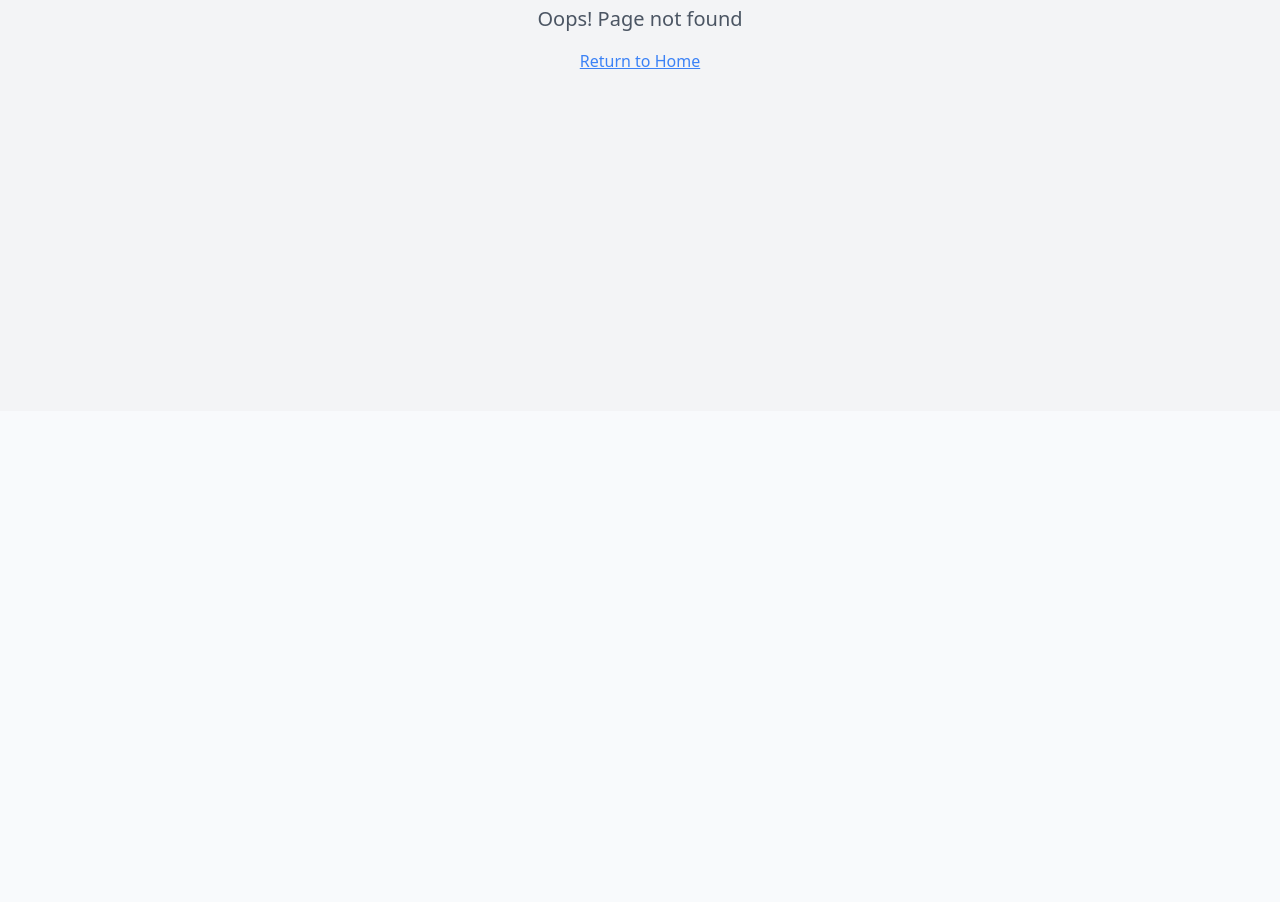
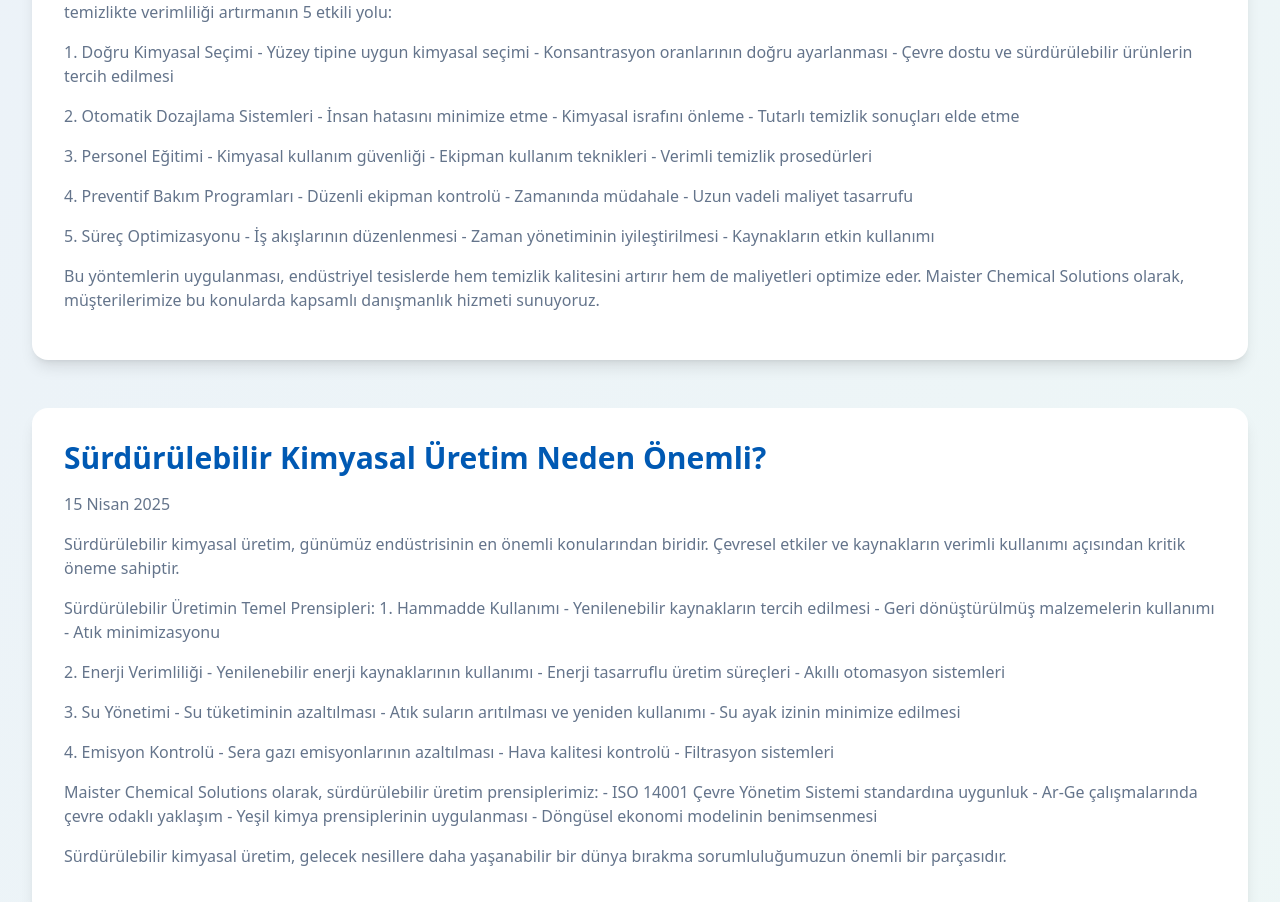
Before and after one commit to tivaxtr/maister-chemical-solutions-b2b, a React (Vite) app: page /blog in a window 1280 px wide. Before the commit this address had no page. Shown: the part 389-1291 px from the top of the page. Before the commit the page ends 800 px from the top, so only its background shows below. Built offline with nearby package versions, Linux system fonts and the light colour scheme.

Commit message:
feat: Add blog page and linking
Adds a new blog page and links to it from the main page, including full blog post content.

```diff
--- a/src/App.tsx
+++ b/src/App.tsx
@@ -6,6 +6,7 @@ import { QueryClient, QueryClientProvider } from "@tanstack/react-query";
 import { BrowserRouter, Routes, Route } from "react-router-dom";
 import Index from "./pages/Index";
 import About from "./pages/About";
+import Blog from "./pages/Blog";
 import CustomProducts from "./pages/CustomProducts";
 import EfficiencyProjects from "./pages/EfficiencyProjects";
 import PrivateLabel from "./pages/PrivateLabel";
@@ -24,12 +25,12 @@ const App = () => (
         <Routes>
           <Route path="/" element={<Index />} />
           <Route path="/about" element={<About />} />
+          <Route path="/blog" element={<Blog />} />
           <Route path="/custom-products" element={<CustomProducts />} />
           <Route path="/efficiency-projects" element={<EfficiencyProjects />} />
           <Route path="/private-label" element={<PrivateLabel />} />
           <Route path="/raw-materials" element={<RawMaterials />} />
           <Route path="/contact" element={<Contact />} />
-          {/* ADD ALL CUSTOM ROUTES ABOVE THE CATCH-ALL "*" ROUTE */}
           <Route path="*" element={<NotFound />} />
         </Routes>
       </BrowserRouter>
--- a/src/components/ui/navbar.tsx
+++ b/src/components/ui/navbar.tsx
@@ -1,3 +1,4 @@
+
 import { useState } from "react";
 import { Link } from "react-router-dom";
 import { Menu, X } from "lucide-react";
@@ -21,6 +22,7 @@ const Navbar = () => {
             {[
               { to: "/", label: "Ana Sayfa" },
               { to: "/about", label: "Hakkımızda" },
+              { to: "/blog", label: "Blog" },
               { to: "/custom-products", label: "Özel Ürünler" },
               { to: "/efficiency-projects", label: "Verimlilik Projeleri" },
               { to: "/private-label", label: "Private Label" },
@@ -52,6 +54,7 @@ const Navbar = () => {
             {[
               { to: "/", label: "Ana Sayfa" },
               { to: "/about", label: "Hakkımızda" },
+              { to: "/blog", label: "Blog" },
               { to: "/custom-products", label: "Özel Ürünler" },
               { to: "/efficiency-projects", label: "Verimlilik Projeleri" },
               { to: "/private-label", label: "Private Label" },
--- /dev/null
+++ b/src/pages/Blog.tsx
@@ -0,0 +1,159 @@
+
+import React from 'react';
+import Navbar from "../components/ui/navbar";
+import Footer from "../components/layout/Footer";
+import { Link } from "react-router-dom";
+
+const Blog = () => {
+  const blogPosts = [
+    {
+      id: 1,
+      title: "Endüstriyel Temizlikte Verimlilik Artırmanın 5 Yolu",
+      date: "18 Nisan 2025",
+      excerpt: "Endüstriyel temizlik süreçlerinde verimliliği artırmak için uygulanabilecek en etkili yöntemler ve kimyasal ürün seçiminin önemi.",
+      content: `
+        Endüstriyel tesislerde temizlik süreçlerinin verimliliği, hem operasyonel maliyetler hem de üretim kalitesi açısından kritik öneme sahiptir. İşte endüstriyel temizlikte verimliliği artırmanın 5 etkili yolu:
+
+        1. Doğru Kimyasal Seçimi
+        - Yüzey tipine uygun kimyasal seçimi
+        - Konsantrasyon oranlarının doğru ayarlanması
+        - Çevre dostu ve sürdürülebilir ürünlerin tercih edilmesi
+
+        2. Otomatik Dozajlama Sistemleri
+        - İnsan hatasını minimize etme
+        - Kimyasal israfını önleme
+        - Tutarlı temizlik sonuçları elde etme
+
+        3. Personel Eğitimi
+        - Kimyasal kullanım güvenliği
+        - Ekipman kullanım teknikleri
+        - Verimli temizlik prosedürleri
+
+        4. Preventif Bakım Programları
+        - Düzenli ekipman kontrolü
+        - Zamanında müdahale
+        - Uzun vadeli maliyet tasarrufu
+
+        5. Süreç Optimizasyonu
+        - İş akışlarının düzenlenmesi
+        - Zaman yönetiminin iyileştirilmesi
+        - Kaynakların etkin kullanımı
+
+        Bu yöntemlerin uygulanması, endüstriyel tesislerde hem temizlik kalitesini artırır hem de maliyetleri optimize eder. Maister Chemical Solutions olarak, müşterilerimize bu konularda kapsamlı danışmanlık hizmeti sunuyoruz.
+      `
+    },
+    {
+      id: 2,
+      title: "Sürdürülebilir Kimyasal Üretim Neden Önemli?",
+      date: "15 Nisan 2025",
+      excerpt: "Çevre dostu kimyasal üretimin avantajları ve sürdürülebilirlik hedeflerine ulaşmada kimya sektörünün rolü.",
+      content: `
+        Sürdürülebilir kimyasal üretim, günümüz endüstrisinin en önemli konularından biridir. Çevresel etkiler ve kaynakların verimli kullanımı açısından kritik öneme sahiptir.
+
+        Sürdürülebilir Üretimin Temel Prensipleri:
+
+        1. Hammadde Kullanımı
+        - Yenilenebilir kaynakların tercih edilmesi
+        - Geri dönüştürülmüş malzemelerin kullanımı
+        - Atık minimizasyonu
+
+        2. Enerji Verimliliği
+        - Yenilenebilir enerji kaynaklarının kullanımı
+        - Enerji tasarruflu üretim süreçleri
+        - Akıllı otomasyon sistemleri
+
+        3. Su Yönetimi
+        - Su tüketiminin azaltılması
+        - Atık suların arıtılması ve yeniden kullanımı
+        - Su ayak izinin minimize edilmesi
+
+        4. Emisyon Kontrolü
+        - Sera gazı emisyonlarının azaltılması
+        - Hava kalitesi kontrolü
+        - Filtrasyon sistemleri
+
+        Maister Chemical Solutions olarak, sürdürülebilir üretim prensiplerimiz:
+        - ISO 14001 Çevre Yönetim Sistemi standardına uygunluk
+        - Ar-Ge çalışmalarında çevre odaklı yaklaşım
+        - Yeşil kimya prensiplerinin uygulanması
+        - Döngüsel ekonomi modelinin benimsenmesi
+
+        Sürdürülebilir kimyasal üretim, gelecek nesillere daha yaşanabilir bir dünya bırakma sorumluluğumuzun önemli bir parçasıdır.
+      `
+    },
+    {
+      id: 3,
+      title: "Private Label Kimyasal Ürünlerle Markanızı Nasıl Büyütürsünüz?",
+      date: "10 Nisan 2025",
+      excerpt: "Kendi markanızla kimyasal ürün satmanın avantajları ve pazarda öne çıkmak için stratejiler.",
+      content: `
+        Private label kimyasal ürünler, firmaların kendi markalarıyla pazarda yer almalarını sağlayan önemli bir iş modelidir. Bu modelin başarılı bir şekilde uygulanması için dikkat edilmesi gereken noktalar:
+
+        1. Pazar Araştırması
+        - Hedef kitlenin belirlenmesi
+        - Rekabet analizi
+        - Pazar boşluklarının tespiti
+
+        2. Ürün Geliştirme
+        - Kalite standartlarının belirlenmesi
+        - Ar-Ge çalışmaları
+        - Formülasyon optimizasyonu
+
+        3. Marka Kimliği
+        - Güçlü marka konumlandırması
+        - Tutarlı görsel kimlik
+        - Değer önerisi geliştirme
+
+        4. Üretim Süreçleri
+        - Kalite kontrol sistemleri
+        - Verimlilik optimizasyonu
+        - Maliyet yönetimi
+
+        5. Pazarlama Stratejileri
+        - Hedef kitle iletişimi
+        - Dijital pazarlama
+        - Müşteri ilişkileri yönetimi
+
+        Maister Chemical Solutions'ın Private Label Hizmetleri:
+        - Özel formülasyon geliştirme
+        - Kalite güvence desteği
+        - Teknik danışmanlık
+        - Ambalaj tasarımı desteği
+        - Yasal mevzuat danışmanlığı
+
+        Private label kimyasal ürünler, firmaların kendi markalarıyla büyümelerini ve pazarda rekabet avantajı elde etmelerini sağlar.
+      `
+    }
+  ];
+
+  return (
+    <div className="min-h-screen flex flex-col">
+      <Navbar />
+      <main className="flex-grow">
+        <div className="py-16 md:py-24 bg-gradient-to-br from-primary/5 to-accent/5">
+          <div className="max-w-7xl mx-auto px-4 sm:px-6 lg:px-8">
+            <h1 className="text-4xl md:text-5xl font-bold text-primary mb-8 tracking-tight">Blog</h1>
+            <div className="grid grid-cols-1 gap-12">
+              {blogPosts.map((post) => (
+                <article key={post.id} className="bg-white rounded-2xl shadow-lg p-8 hover:shadow-xl transition-shadow">
+                  <h2 className="text-2xl md:text-3xl font-bold text-primary mb-4">{post.title}</h2>
+                  <p className="text-muted-foreground mb-4">{post.date}</p>
+                  <div className="prose prose-lg max-w-none">
+                    {post.content.split('\n\n').map((paragraph, idx) => (
+                      <p key={idx} className="mb-4 text-muted-foreground">
+                        {paragraph}
+                      </p>
+                    ))}
+                  </div>
+                </article>
+              ))}
+            </div>
+          </div>
+        </div>
+      </main>
+      <Footer />
+    </div>
+  );
+};
+
+export default Blog;
--- a/src/pages/Index.tsx
+++ b/src/pages/Index.tsx
@@ -6,6 +6,7 @@ import Services from "../components/home/Services";
 import Projects from "../components/home/Projects";
 import Testimonials from "../components/home/Testimonials";
 import ContactCTA from "../components/home/ContactCTA";
+import { Link } from "react-router-dom";
 
 const Index = () => {
   return (
@@ -39,25 +40,17 @@ const Index = () => {
                 {
                   title: "Private Label Kimyasal Ürünlerle Markanızı Nasıl Büyütürsünüz?",
                   desc: "Kendi markanızla kimyasal ürün satmanın avantajları, private label projelerinde dikkat edilmesi gerekenler ve pazarda öne çıkmak için stratejiler."
-                },
-                {
-                  title: "Su Yönetimi ve Endüstride Su Tasarrufu Çözümleri",
-                  desc: "Endüstriyel tesislerde su tüketimini azaltmanın yolları, su yönetimi projeleri ve Maister'ın sunduğu yenilikçi çözümler."
-                },
-                {
-                  title: "Kimyasal Ürünlerde Kalite Standartları ve Sertifikasyon",
-                  desc: "Kimyasal ürünlerde kalite yönetimi, uluslararası sertifikasyon süreçleri ve güvenilir tedarikçi seçiminin önemi."
-                },
-                {
-                  title: "Ar-Ge'nin Kimya Sektöründeki Yeri ve Geleceği",
-                  desc: "Kimya sektöründe Ar-Ge yatırımlarının önemi, inovasyonun rekabet avantajına etkisi ve Maister'ın Ar-Ge vizyonu."
                 }
               ].map((blog, idx) => (
-                <div key={idx} className="bg-white rounded-2xl shadow-lg p-8 flex flex-col hover:scale-105 transition-transform">
-                  <h3 className="text-xl font-bold text-primary mb-3">{blog.title}</h3>
+                <Link
+                  key={idx}
+                  to="/blog"
+                  className="bg-white rounded-2xl shadow-lg p-8 flex flex-col hover:scale-105 transition-transform group"
+                >
+                  <h3 className="text-xl font-bold text-primary mb-3 group-hover:underline">{blog.title}</h3>
                   <p className="text-muted-foreground text-sm mb-2">{blog.desc}</p>
                   <span className="inline-block mt-auto text-accent font-semibold text-xs tracking-wide">Devamını Oku</span>
-                </div>
+                </Link>
               ))}
             </div>
           </div>
```
